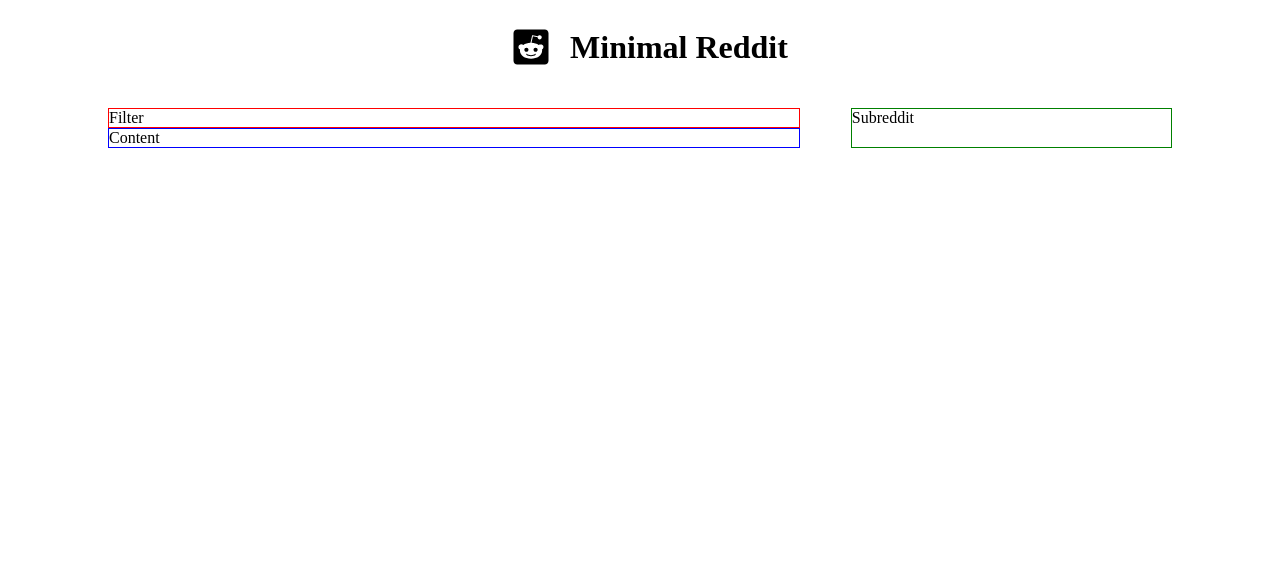
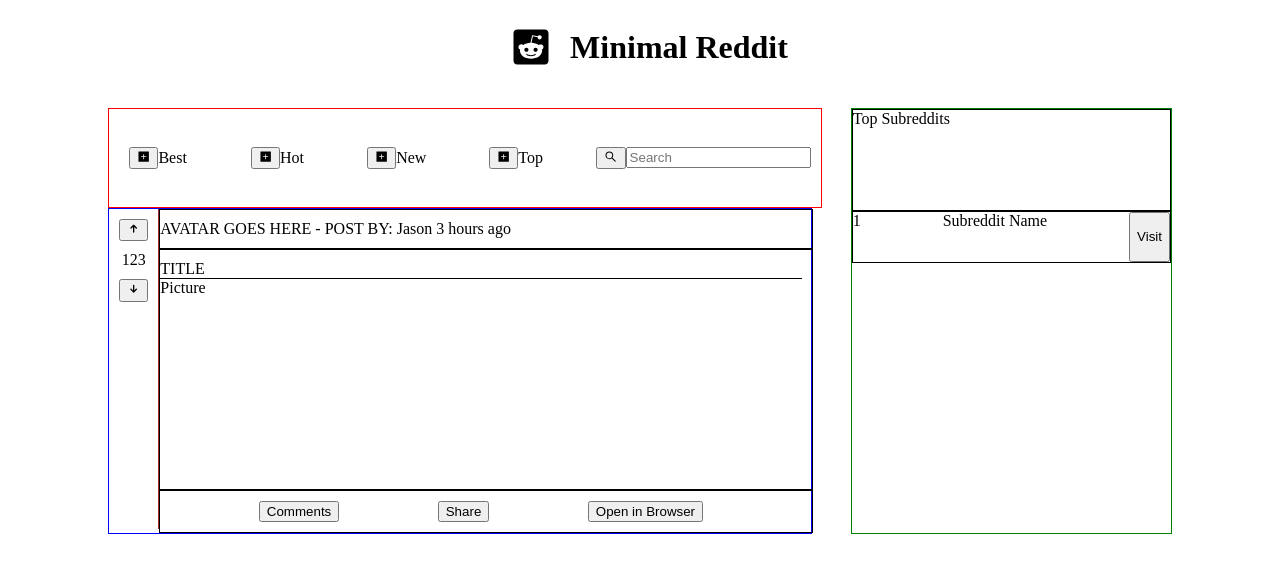
Before and after one commit to PemboDev/minimal-reddit, a React (Create React App) app: page / in a window 1280 px wide. Shown: the top 572 px of the page. Built offline with nearby package versions, Linux system fonts and the light colour scheme.

Commit message:
replace div with components

```diff
--- a/src/App.js
+++ b/src/App.js
@@ -1,8 +1,12 @@
 import React from 'react';
+import Filter from './features/Filter/Filter';
+import Content from './features/Content/Content';
+import Subreddit from './features/Subreddit/Subreddit';
+
 import { FaRedditSquare } from 'react-icons/fa';
 import './App.css';
 
-function App() {
+const App = () => {
   return (
     <div>
       <header>
@@ -14,13 +18,16 @@
 
       <main>
         <div className="main-content">
-          <div className="filter">Filter </div>
-          <div className="content">Content</div>
+          <Filter />
+
+          <Content />
         </div>
 
-        <aside>Subreddit</aside>
+        <aside>
+          <Subreddit />
+        </aside>
+      </main>
 
-      </main>
     </div>
   );
 }
```
